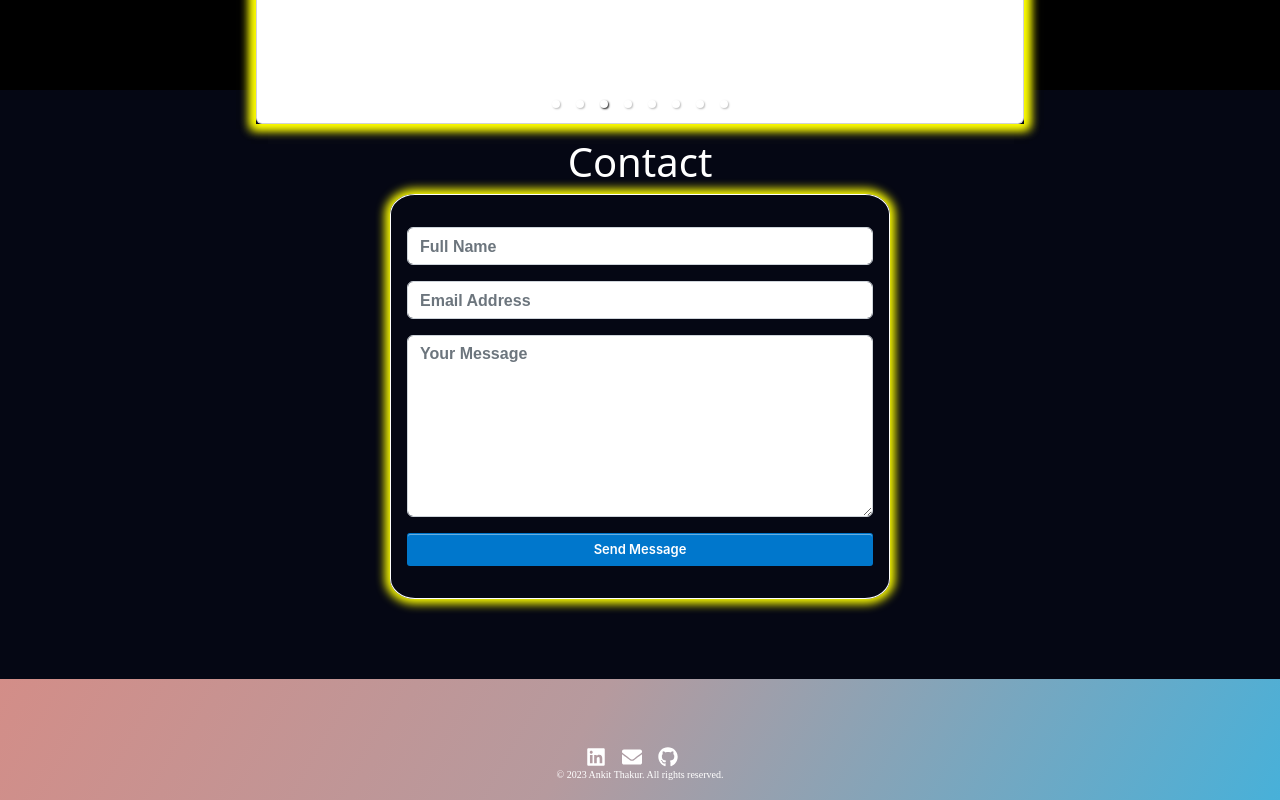
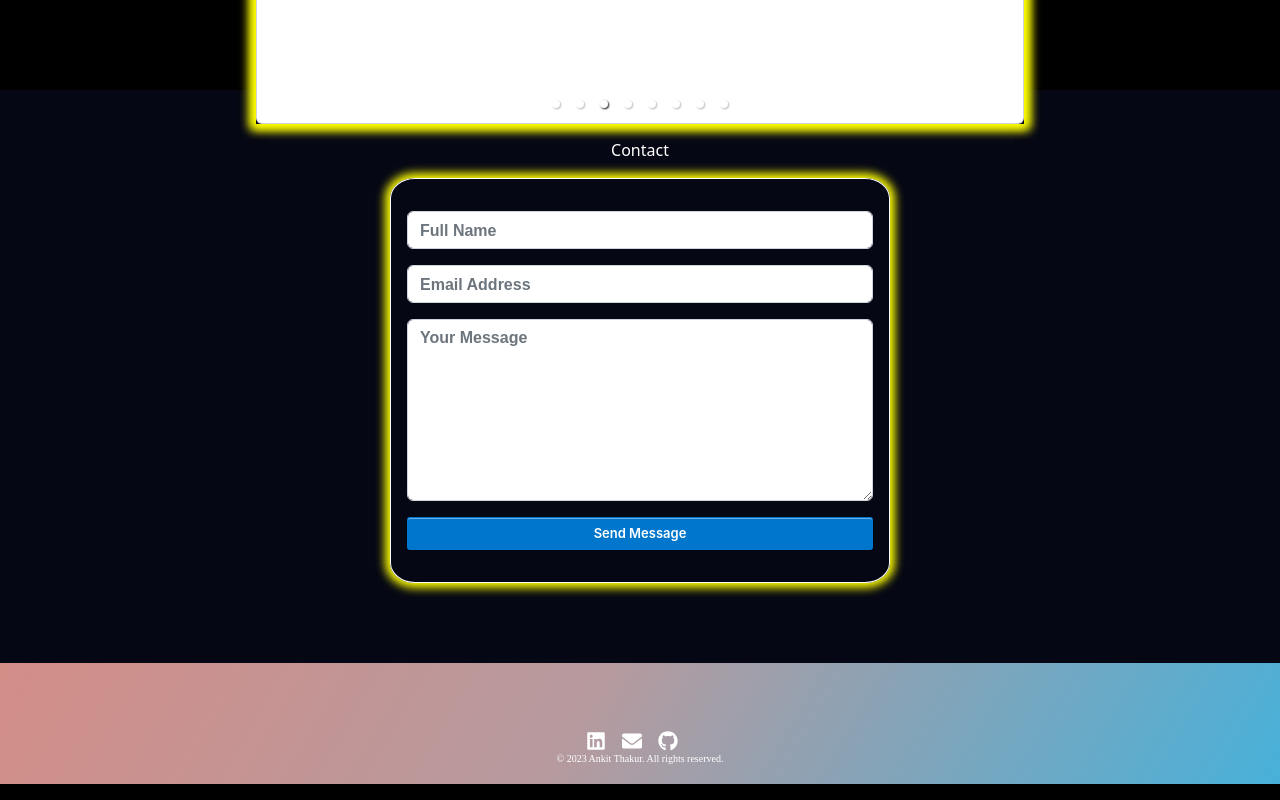
Before and after one commit to Ankitthakur2/Web-Portfolio, a React (Create React App) app: page / in a window 1280 px wide. Shown: the part 3360-4160 px from the top of the page. Built offline with nearby package versions, Linux system fonts and the light colour scheme; the HTML template or start-up script is replaced by a standard one; a web font is replaced by a local one.

Commit message:
Update Contact.js

```diff
--- a/src/routes/Contact.js
+++ b/src/routes/Contact.js
@@ -6,7 +6,7 @@ const Contact = () => {
     <div className="form1">
       <div className="form-container">
         <div className="title1">
-          <h1> Contact</h1>
+          <p className="Contact-title"> Contact</p>
         </div>
         <div className="content1">
           <form
```
